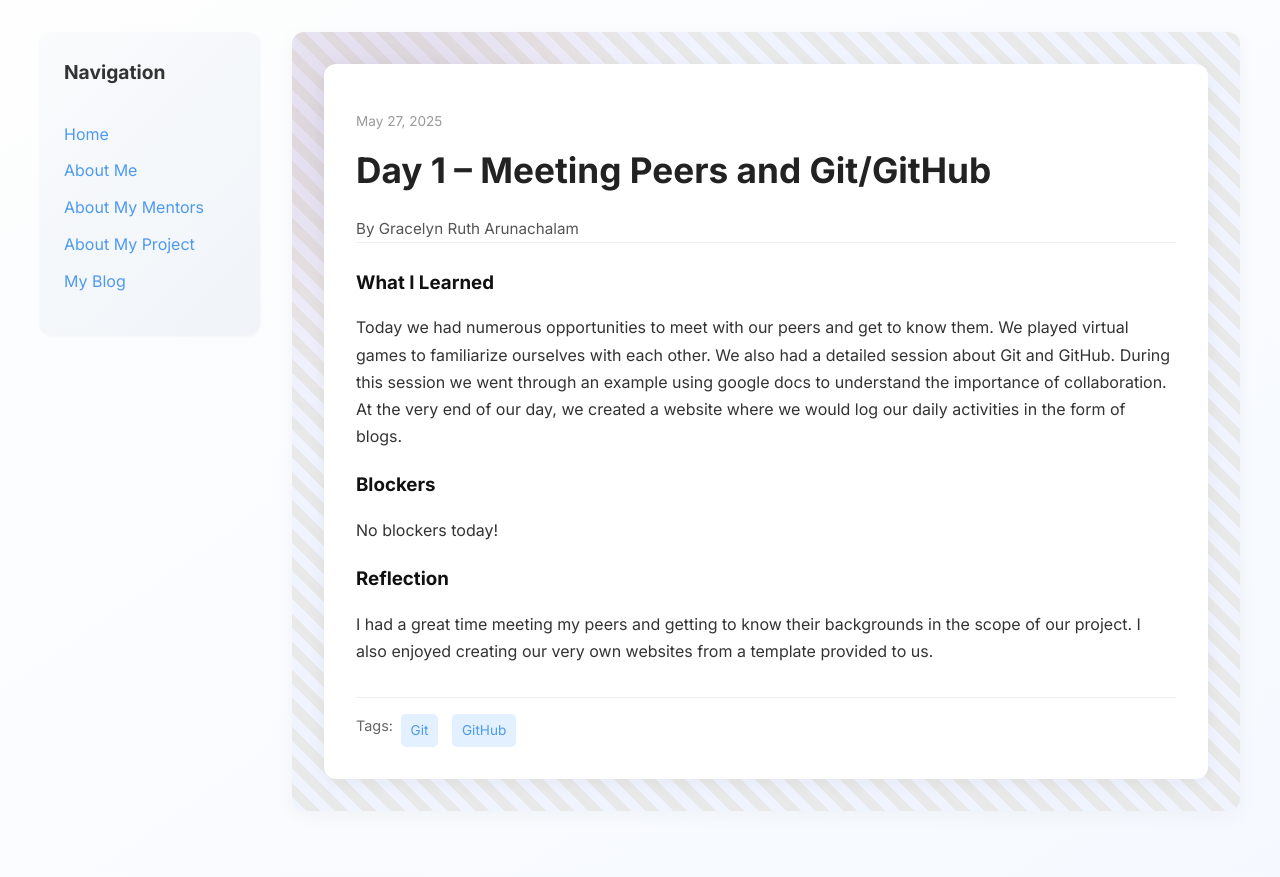
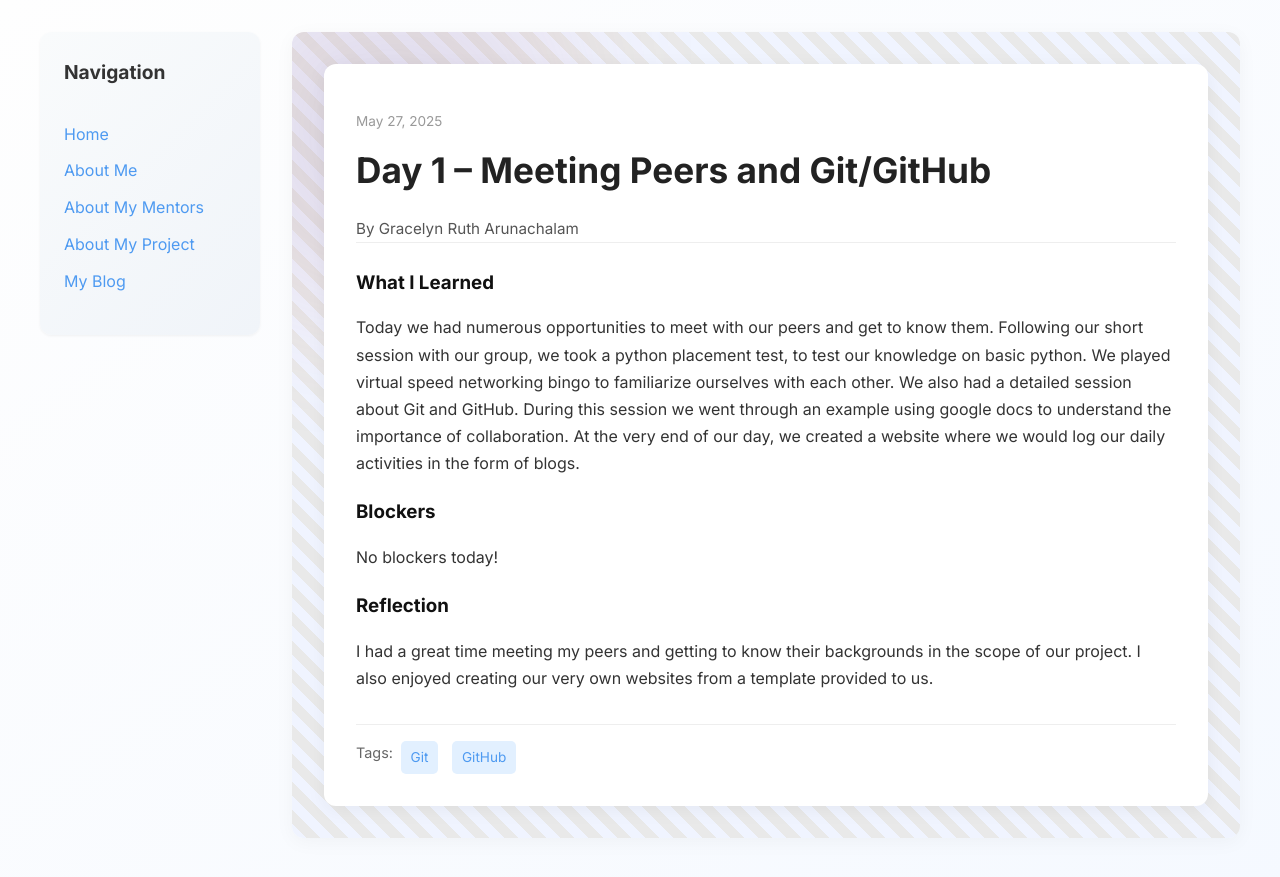
Before and after one commit to GracelynRuth/GracelynRuth.github.io, a Jekyll site: the page built from _posts/2025-05-27-day-1.md, in a window 1280 px wide. Shown: the top 877 px of the page. Built offline with Jekyll 4.4.1, drawn with Linux system fonts in a browser that asks for light colours.

Commit message:
Update 2025-05-27-day-1.md

```diff
--- a/_posts/2025-05-27-day-1.md
+++ b/_posts/2025-05-27-day-1.md
@@ -7,7 +7,7 @@ permalink: /day1.html
 tags: ["Git", "GitHub"]
 
 what_i_learned: |
-  Today we had numerous opportunities to meet with our peers and get to know them. We played virtual games to familiarize ourselves with each other. We also had a detailed session about Git and GitHub. During this session we went through an example using google docs to understand the importance of collaboration. At the very end of our day, we created a website where we would log our daily activities in the form of blogs.
+  Today we had numerous opportunities to meet with our peers and get to know them. Following our short session with our group, we took a python placement test, to test our knowledge on basic python. We played virtual speed networking bingo to familiarize ourselves with each other. We also had a detailed session about Git and GitHub. During this session we went through an example using google docs to understand the importance of collaboration. At the very end of our day, we created a website where we would log our daily activities in the form of blogs.
 
 blockers: |
   No blockers today!
```
